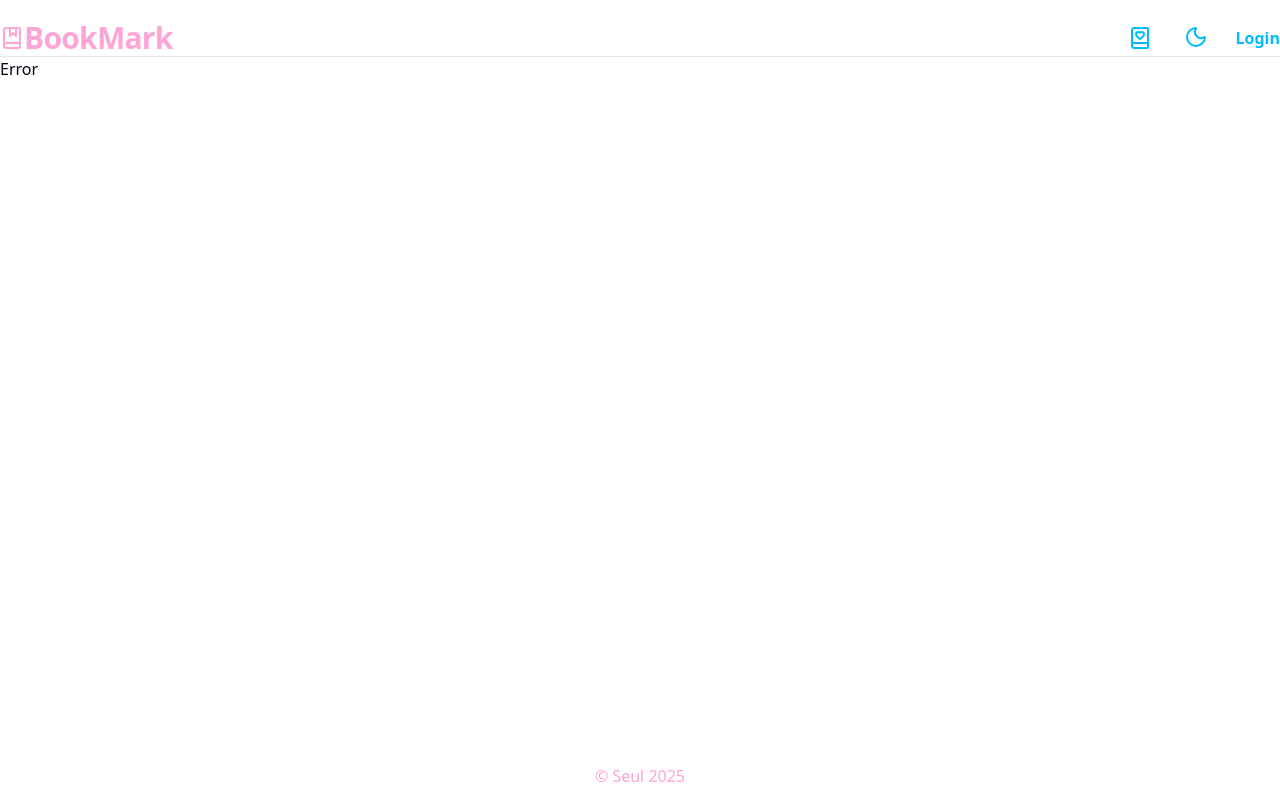
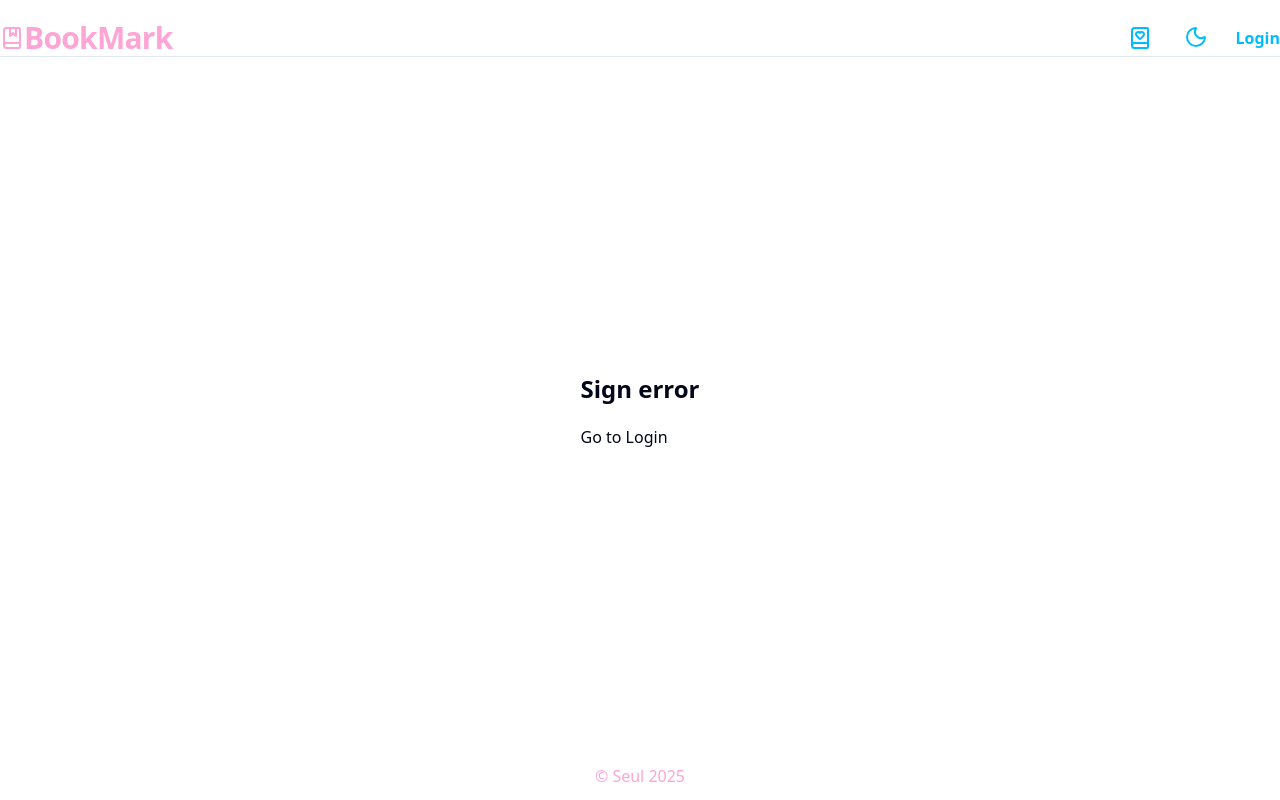
Before and after one commit to seulwithlove/my-social-bookmark, a Next.js app: page /sign/error in a window 1280 px wide. Built offline with nearby package versions, Linux system fonts and the light colour scheme; no server answers.

Commit message:
feat: add error page of sign page

```diff
--- a/app/sign/error/page.tsx
+++ b/app/sign/error/page.tsx
@@ -1,3 +1,26 @@
-export default function AuthError() {
-  return <h1>Error</h1>;
+import Link from "next/link";
+import { use } from "react";
+
+type Props = {
+  searchParams: Promise<{ error: string; email?: string }>;
+};
+
+const getMessage = (error: string) => {
+  if (error === "InvalidEmailCheck") return "Invalid Email Authorization Key!";
+  if (error === "CheckEmail") return "Check Your Email, Plz!";
+};
+
+export default function AuthError({ searchParams }: Props) {
+  const { error, email } = use(searchParams);
+
+  return (
+    <div className="grid h-full place-items-center">
+      <div>
+        <h1 className="mb-5 font-semibold text-2xl">Sign error</h1>
+        <div className="text-red-500">{getMessage(error)}</div>
+
+        <Link href="/sign">Go to Login</Link>
+      </div>
+    </div>
+  );
 }
```
